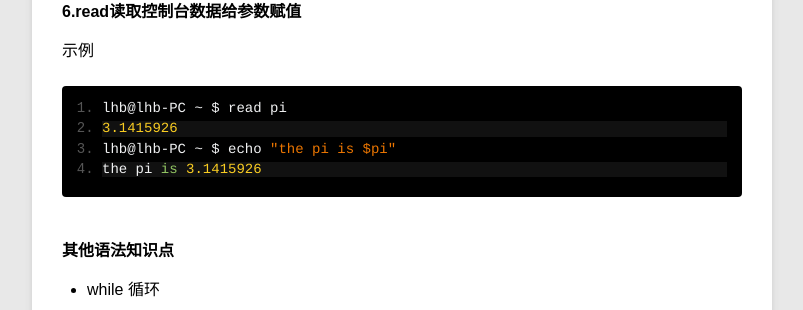
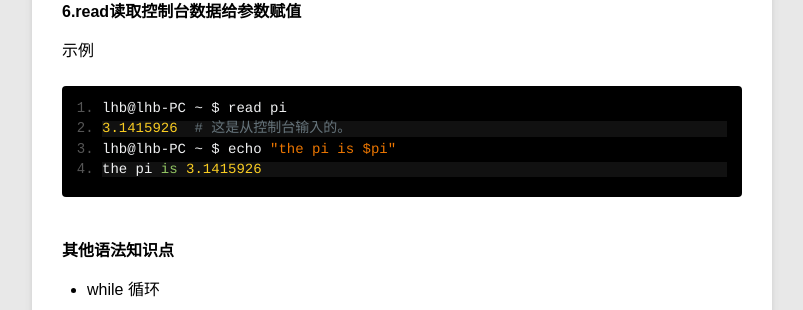
Before and after one commit to lihb/lihb.github.com, a Jekyll site: the page built from _posts/blog/2014-10-05-BashShell笔记.md, in a window 1280 px wide and 900 px high, scrolled down 5203 px. Shown: the part 140-450 px from the top of the window, without its empty margins (78-881 px from the left). Built offline with Jekyll 4.4.1, drawn with Linux system fonts in a browser that asks for light colours; Markdown is read by kramdown in place of the engine named in the settings; comment, search, counter and statistics services are not loaded.

Commit message:
shell笔记修改--read命令部分

````diff
--- a/_posts/blog/2014-10-05-BashShell笔记.md
+++ b/_posts/blog/2014-10-05-BashShell笔记.md
@@ -203,7 +203,7 @@ ShellDemo.sh is a execution file.
 
 ```
 lhb@lhb-PC ~ $ read pi
-3.1415926
+3.1415926  # 这是从控制台输入的。
 lhb@lhb-PC ~ $ echo "the pi is $pi"
 the pi is 3.1415926
 ```
````
